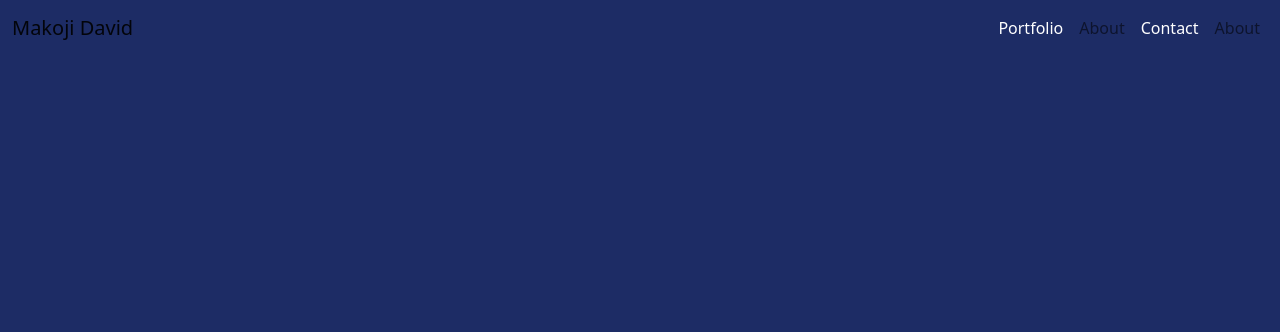
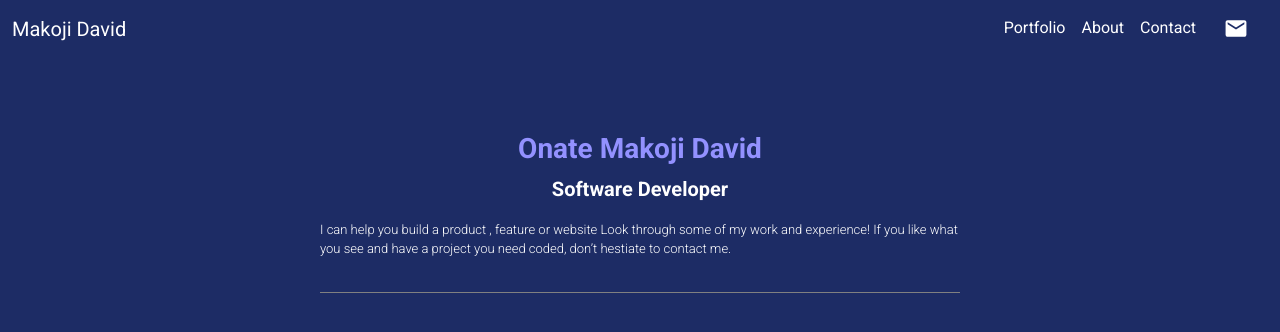
Before and after one commit to aceDavon/portfolio-bootstrap, a website: page index.html in a window 1280 px wide. Drawn offline with nearby package versions, Linux system fonts and the light colour scheme.

Commit message:
Add banner section to index.html using bootstrap
The banner section has a header and description

```diff
--- a/css/style.css
+++ b/css/style.css
@@ -1,8 +1,32 @@
-html,
+body,
 .topNav {
   background-color: rgb(29, 44, 101);
+  font-family: "Roboto", sans-serif;
 }
 
 .nav-link {
   color: white;
 }
+
+.icon {
+  color: white !important;
+  fill: white;
+}
+
+.title {
+  color: rgb(147,145,255);
+}
+
+.banner {
+  margin: 75px 0;
+}
+
+.description {
+  font-size: small;
+}
+
+.divider {
+  border-bottom: 1px solid gray;
+  width: 50%;
+  margin: 33px auto;
+}
--- a/index.html
+++ b/index.html
@@ -13,13 +13,15 @@
       crossorigin="anonymous"
     />
     <link rel="stylesheet" href="./css/style.css" />
-
+    <link href="https://fonts.googleapis.com/icon?family=Material+Icons"
+      rel="stylesheet">
+      <link href="https://fonts.googleapis.com/css2?family=Inter:wght@500&family=Roboto:ital,wght@0,100;0,300;0,400;0,500;0,700;0,900;1,100;1,300;1,400;1,500;1,700;1,900&display=swap" rel="stylesheet">
     <title>Hello, world!</title>
   </head>
-  <body class="bg-primary">
+  <body>
     <nav class="navbar navbar-expand-lg navbar-light topNav">
       <div class="container-fluid">
-        <a class="navbar-brand" href="#">Makoji David</a>
+        <a class="navbar-brand text-white" href="#">Makoji David</a>
         <button
           class="navbar-toggler"
           type="button"
@@ -29,7 +31,7 @@
           aria-expanded="false"
           aria-label="Toggle navigation"
         >
-          <span class="navbar-toggler-icon"></span>
+          <span class="navbar-toggler-icon border"></span>
         </button>
         <div class="collapse navbar-collapse" id="navbarNav">
           <ul class="navbar-nav ms-auto">
@@ -37,18 +39,29 @@
               <a class="nav-link text-white" href="#">Portfolio</a>
             </li>
             <li class="nav-item">
-              <a class="nav-link" href="#">About</a>
+              <a class="nav-link text-white" href="#">About</a>
             </li>
             <li class="nav-item">
               <a class="nav-link text-white" href="#">Contact</a>
             </li>
             <li class="nav-item">
-              <a class="nav-link" href="#">About</a>
+              <a class="nav-link" href="#"><img src="img/mail_white_48dp.svg" alt="mail"></a>
             </li>
           </ul>
         </div>
       </div>
     </nav>
+
+    <section class="banner text-center text-white">
+      <h1 class="title fs-3 fw-bold">Onate Makoji David</h1>
+      <p class="subtitle fs-5 fw-bold text-capitalize">Software developer</p>
+      <p class="description w-50 mx-auto text-start fw-light">
+        I can help you build a product , feature or website Look through some
+        of my work and experience! If you like what you see and have a project
+        you need coded, don’t hestiate to contact me.
+      </p>
+      <div class="divider"></div>
+    </section>
 
     <!-- Bootstrap Bundle with Popper -->
     <script
```
Also changed, not shown: img/mail_white_48dp.svg (added).
